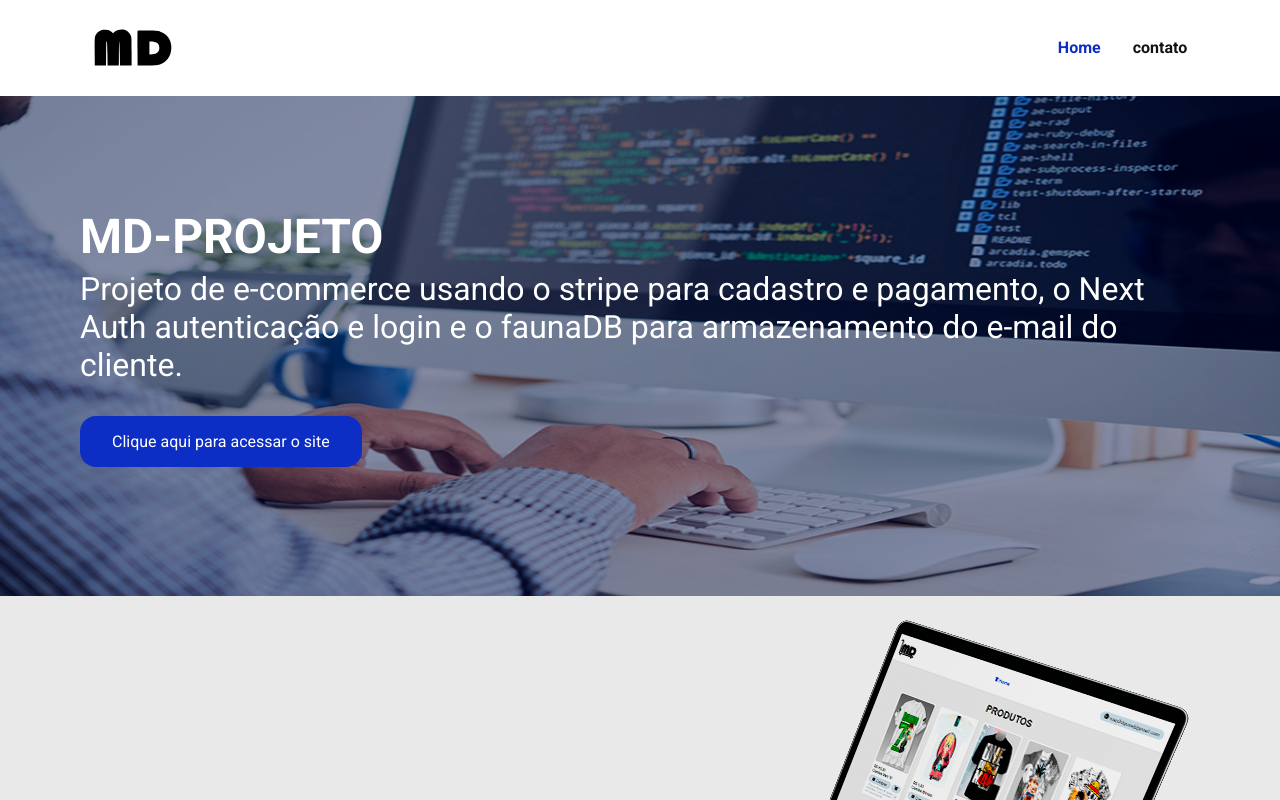
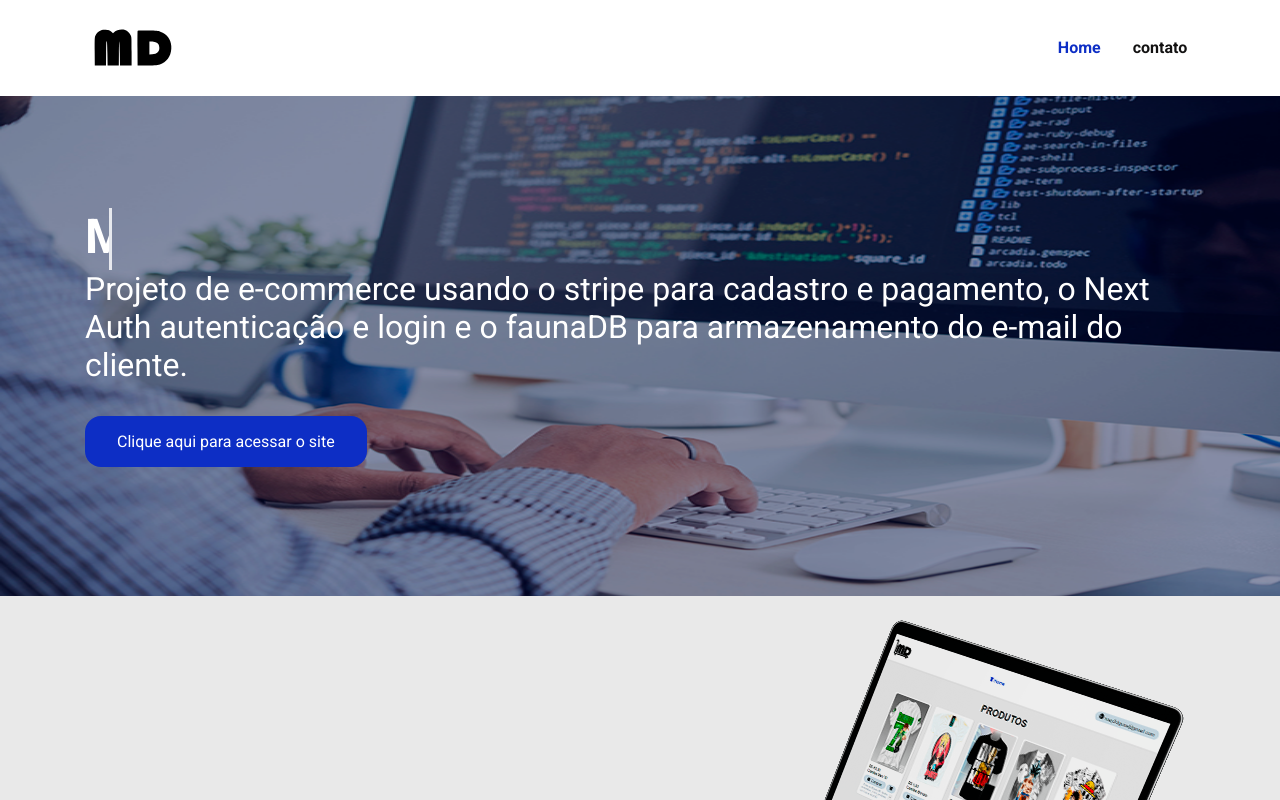
Before and after one commit to MayconDouglasGois/md-projeto, a Next.js app: page / in a window 1280 px wide. Shown: the top 800 px of the page. Built offline with nearby package versions, Linux system fonts and the light colour scheme.

Commit message:
efeito css no h1 da main

```diff
--- a/pages/_app.tsx
+++ b/pages/_app.tsx
@@ -1,12 +1,14 @@
 import '../styles/globals.scss'
 import type { AppProps } from 'next/app'
 import Home from './components/Header'
+import Footer from './components/Footer'
 
 function MyApp({ Component, pageProps }: AppProps) {
   return (
   <>
   <Home/>
   <Component {...pageProps} />
+  <Footer/>
   </>)
 }
 
--- a/pages/components/SectionHome/index.tsx
+++ b/pages/components/SectionHome/index.tsx
@@ -6,7 +6,9 @@ const MdCommmerce = () => {
     <>
       <div className={style.backgroundImage}>
         <section className={style.main}>
+          <div className={style.animation}>
           <h1>MD-PROJETO</h1>
+          </div>
           <p>
           Projeto de e-commerce usando o stripe para cadastro e pagamento, o Next Auth autenticação e login e o faunaDB para armazenamento do e-mail do cliente.
           </p>
--- a/pages/components/SectionHome/style.module.scss
+++ b/pages/components/SectionHome/style.module.scss
@@ -1,4 +1,5 @@
 .container {
+    padding: 0 5px;
     max-width: 1120px;
     margin: auto;
     section{
@@ -47,6 +48,7 @@
 
 }
 .main {
+    padding: 0 5px;
     max-width: 1120px;
     margin: auto;
 
@@ -79,3 +81,23 @@
         margin: 1rem;
     }
 }
+.animation {
+    white-space: nowrap;
+    overflow: hidden;
+    width: 20rem;
+    border-right: 3px solid var(--with-500);
+    animation: cursor .8s infinite normal, texteScript 3s infinite alternate;
+
+}
+@keyframes cursor {
+
+from{border-right-color: var(--with-500);}
+ to{border-right-color: transparent;}
+
+}
+@keyframes texteScript {
+    from{width: 0;}
+    to{width: 20rem;}
+
+
+    }
--- a/pages/index.tsx
+++ b/pages/index.tsx
@@ -1,7 +1,5 @@
 import type { NextPage } from 'next'
 import Head from 'next/head'
-import styles from '../styles/Home.module.css'
-import Footer from './components/Footer'
 import MdCommmerce from './components/SectionHome'
 
 const Home: NextPage = () => {
@@ -13,7 +11,7 @@ const Home: NextPage = () => {
      <main>
      <MdCommmerce/>
      </main>
-     <Footer/>
+
 
     </>
     )
```
Also changed, not shown: pages/components/Header/style.module.scss (line endings or trailing spaces).
